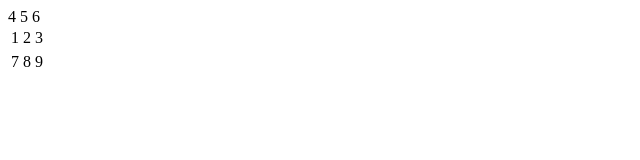
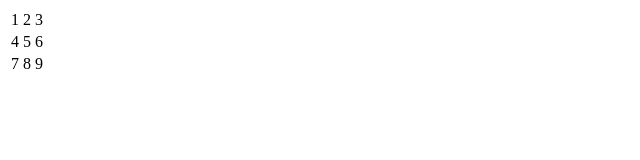
Before and after one commit to leonardobdev/images, a plain HTML site: page index.html in a window 1280 px wide. Shown: the full height of the page, 0-640 px from the left. Drawn offline with Linux system fonts and the light colour scheme.

Commit message:
Update index.html

```diff
--- a/index.html
+++ b/index.html
@@ -8,9 +8,9 @@
           <td>3</td>
         </tr>
         <tr>
-          <d>4</td>
-          <d>5</td>
-          <d>6</td>
+          <td>4</td>
+          <td>5</td>
+          <td>6</td>
         </tr>
         <tr>
           <td>7</td>
```
